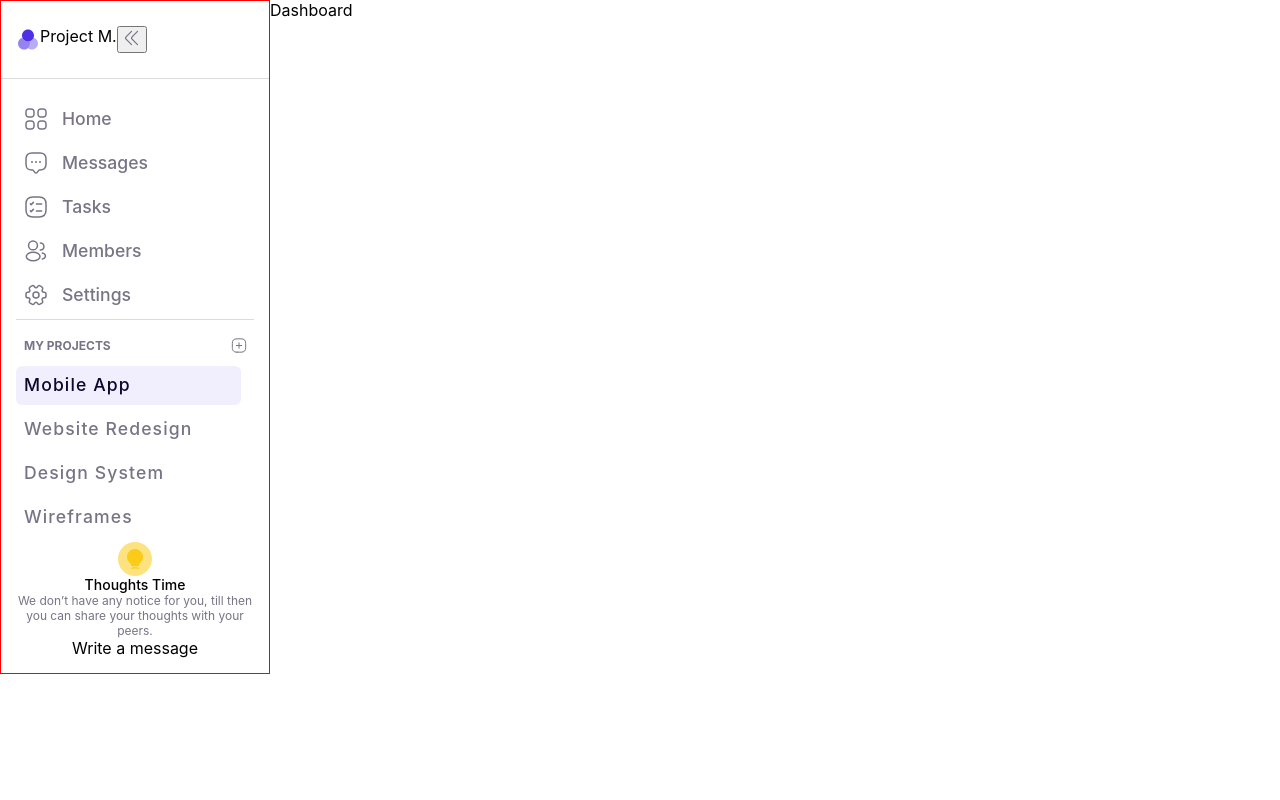
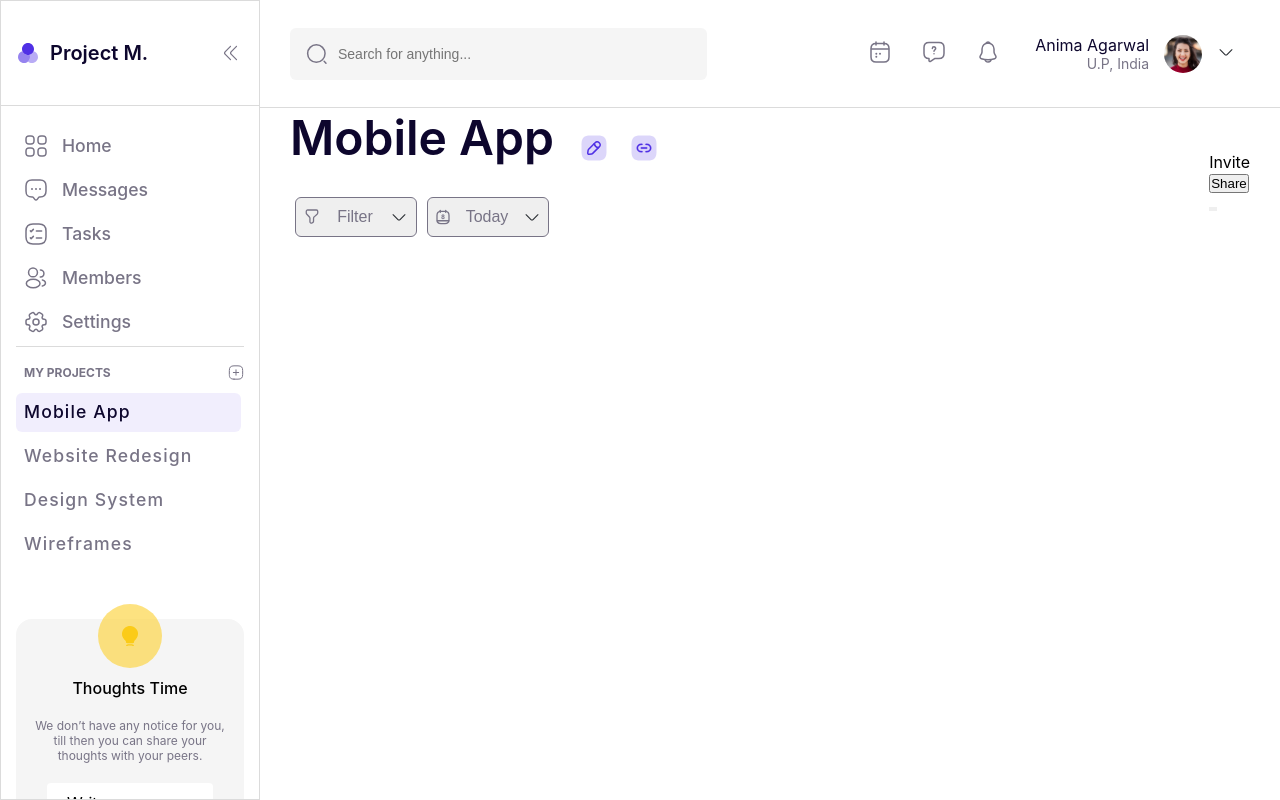
Before and after one commit to gokulkar879/mercor-frontend, a React (Create React App) app: page / in a window 1280 px wide. Built offline with nearby package versions, Linux system fonts and the light colour scheme.

Commit message:
some progress on the dasshboard part

```diff
--- a/src/App.css
+++ b/src/App.css
@@ -7,13 +7,17 @@
 /* App */
 .App {
   display: flex;
-
+  height: 100vh;
+  overflow-y: hidden;
 }
 
 /* Sidebar */
 .sidebar {
-  border: 1px solid red;
-  width: 270px;
+  border: 1px solid #DBDBDB;;
+  width: 260px;
+  overflow-x: hidden;
+  overflow-y: scroll;
+  transition: .3s;
 }
 
 .sidebar__center {
@@ -22,8 +26,30 @@
 
 .sidebar__header {
   display: flex;
-  padding: 25px 15px;
+  padding: 40px 15px;
   border-bottom: 1px solid #DBDBDB;
+}
+
+.sidebar__header > img {
+  margin-right: 10px;
+}
+
+.sidebar__header > p {
+  flex: 1;
+  color: #0D062D;
+  font-size: 20px;
+  font-style: normal;
+  font-weight: 600;
+  line-height: normal;
+}
+
+.sidebar__header > button {
+  display: flex;
+  align-items: center;
+  justify-content: center;
+  border: none;
+  outline: none;
+  background-color: transparent;
 }
 
 .sidebar__links {
@@ -50,21 +76,29 @@
   display: flex;
   flex-direction: column;
   align-items: center;
+  background-color: #F5F5F5;
+  border-radius: 16px;
+  height: 233px;
+  margin-top: 55px;
+  padding: 15px;
 }
 
 .sidebar__footer > img {
-  padding: 5px;
+  padding: 20px;
   border-radius: 50%;
   background-color: rgba(252, 214, 74, 0.70);;
+  transform: translate(0px, -30px);
 }
 
 #footer-1 {
   color: #000;
   text-align: center;
-  font-size: 14px;
+  font-size: 16px;
   font-style: normal;
   font-weight: 500;
   line-height: normal;
+  margin-top: -20px;
+  margin-bottom: 20px;
 }
 #footer-2 {
   color: #787486;
@@ -73,7 +107,27 @@
   font-style: normal;
   font-weight: 400;
   line-height: normal;
+  margin-bottom: 20px;
 }
 #footer-3 {
+  width: 166px;
+  height: 40px;
+  border-radius: 4px;
+  background: #FFF;
+  background-color: #FFFFFF;
+  display: flex;
+  justify-content: center;
+  align-items: center;
+}
 
+/* Dashboard */
+.dashboard {
+  flex: 1;
 }
+
+.dashboard__center {
+  display: flex;
+  align-items: center;
+  justify-content: space-between;
+  padding: 0 30px;
+}
--- a/src/components/Dashboard.js
+++ b/src/components/Dashboard.js
@@ -1,8 +1,17 @@
 import React from 'react';
+import Navbar from './Navbar';
+import MobileApp from '../utilComponents/MobileApp';
+import Share from '../utilComponents/Share';
 
 function Dashboard() {
   return (
-    <div className='dashboard'>Dashboard</div>
+    <div className='dashboard'>
+      <Navbar />
+      <div className='dashboard__center'>
+        <MobileApp />
+        <Share />
+      </div>
+    </div>
   )
 }
 
--- /dev/null
+++ b/src/components/Navbar.css
@@ -0,0 +1,78 @@
+.navbar {
+   padding: 27.5px 30px;
+   border-bottom: 1px solid #DBDBDB;
+   display: flex;
+   align-items: center;
+}
+
+.navbar__form {
+   flex: 1;
+}
+
+.navbar__form > label {
+    width: 417px;
+    padding: 15px;
+    flex-shrink: 0;
+    border-radius: 6px;
+    background: #F5F5F5;
+    display: flex;
+    align-items: center;
+}
+
+.navbar__form > label > input {
+    background-color: transparent;
+    outline: none;
+    border: none;
+    color: #787486;
+    font-size: 14px;
+    font-style: normal;
+    font-weight: 400;
+    line-height: normal;
+    margin-left: 10px;
+}
+
+.navbar__buttons {
+    display: flex;
+    align-items: center;
+    margin-right: 20px;
+}
+
+.navbar__buttons > button {
+    border: none;
+    outline: none;
+    background-color: transparent;
+    margin: 0 15px;
+}
+
+.navbar__profile {
+   display: flex;
+}
+
+.profile__info {
+    margin-right: 15px;
+}
+
+.profile__info > p:nth-child(1){
+    color: #0D062D;
+    text-align: right;
+    font-size: 16px;
+    font-style: normal;
+    font-weight: 400;
+    line-height: normal;
+}
+
+.profile__info > p:nth-child(2) {
+    color: #787486;
+    text-align: right;
+    font-size: 14px;
+    font-style: normal;
+    font-weight: 400;
+    line-height: normal;
+}
+
+.navbar__profile > button {
+    border: none;
+    outline: none;
+    background-color: transparent;
+    margin: 0 15px;
+}
--- /dev/null
+++ b/src/components/Navbar.js
@@ -0,0 +1,44 @@
+import React from 'react';
+import './Navbar.css';
+import calendar2 from "../assets/icons/calendar-2.svg";
+import messagequestion from "../assets/icons/message-question.svg";
+import notification from "../assets/icons/notification.svg";
+import arrowdown from "../assets/icons/arrow-down.svg";
+import maskgrp from "../assets/images/Mask Group.svg";
+import searchnormal from "../assets/icons/search-normal.svg";
+
+function Navbar() {
+  return (
+    <div className='navbar'>
+        <form className='navbar__form'>
+            <label>
+                <img src={searchnormal}></img>
+                <input placeholder='Search for anything...'></input>
+            </label>
+        </form>
+        <div className='navbar__buttons'>
+            <button>
+                <img src={calendar2}></img>
+            </button>
+            <button>
+                <img src={messagequestion}></img>
+            </button>
+            <button>
+                <img src={notification}></img>
+            </button>
+        </div>
+        <div className='navbar__profile'>
+            <div className='profile__info'>
+                <p>Anima Agarwal</p>
+                <p>U.P, India</p>
+            </div>
+            <img src={maskgrp}></img>
+            <button>
+                <img src={arrowdown}></img>
+            </button>
+        </div>
+    </div>
+  )
+}
+
+export default Navbar
--- a/src/components/Sidebar.js
+++ b/src/components/Sidebar.js
@@ -13,12 +13,18 @@ import lampon from "../assets/icons/lamp-on.svg";
 
 
 function Sidebar() {
+
+    const handleClick = ev => {
+        const sidebar = document.querySelector(".sidebar")
+        sidebar.style.width = "0px";
+    }
+
   return (
     <div className='sidebar'>
         <div className='sidebar__header'>
             <img src={group7}></img>
             <p>Project M.</p>
-            <button>
+            <button onClick={handleClick}>
                 <img src={group639}></img>
             </button>
         </div>
--- a/src/index.css
+++ b/src/index.css
@@ -11,3 +11,6 @@ code {
   font-family: source-code-pro, Menlo, Monaco, Consolas, 'Courier New',
     monospace;
 }
+::-webkit-scrollbar {
+  display: none;
+}
--- /dev/null
+++ b/src/utilComponents/MobileApp.css
@@ -0,0 +1,49 @@
+.mobileApp {
+
+}
+
+.mobileApp__header {
+    display: flex;
+    align-items: center;
+    margin-bottom: 30px;
+}
+
+.mobileApp__header > p {
+    color: #0D062D;
+    font-size: 48px;
+    font-style: normal;
+    font-weight: 600;
+    line-height: normal;
+    text-transform: capitalize;
+    margin-right: 15px;
+}
+
+.mobileApp__header > img {
+    margin: 0 10px;
+    transform: translate(0, 10px);
+}
+
+.mobileApp__buttons {
+    display: flex;
+
+}
+
+.mobileApp__buttons > button{
+    display: flex;
+    align-items: center;
+    justify-content: space-around;
+    width: 122px;
+    height: 40px;
+    border-radius: 6px;
+    border: 1px solid #787486;
+    margin: 0 5px;
+}
+
+.mobileApp__buttons > button > p {
+    color: #787486;
+    font-size: 16px;
+    font-style: normal;
+    font-weight: 500;
+    line-height: normal;
+    text-transform: capitalize;
+}
--- /dev/null
+++ b/src/utilComponents/MobileApp.js
@@ -0,0 +1,33 @@
+import React from 'react';
+import "./MobileApp.css";
+import filter from "../assets/icons/filter.svg";
+import arrowdown from "../assets/icons/arrow-down.svg";
+import calendar from "../assets/icons/calendar.svg";
+import arrowsquareup from "../assets/icons/arrow-square-up.svg";
+import link from "../assets/icons/Group 626.svg";
+
+function MobileApp() {
+  return (
+    <div className='mobileApp'>
+        <div className='mobileApp__header'>
+            <p>Mobile App</p>
+            <img src={arrowsquareup}></img>
+            <img src={link}></img>
+        </div>
+        <div className='mobileApp__buttons'>
+            <button>
+                <img src={filter}></img>
+                <p>Filter</p>
+                <img src={arrowdown}></img>
+            </button>
+            <button>
+                <img src={calendar}></img>
+                <p>Today</p>
+                <img src={arrowdown}></img>
+            </button>
+        </div>
+    </div>
+  )
+}
+
+export default MobileApp
--- /dev/null
+++ b/src/utilComponents/Share.js
@@ -0,0 +1,26 @@
+import React from 'react';
+import "./Share.css";
+
+function Share() {
+  return (
+    <div className='share'>
+        <div className='share__header'>
+            <img></img>
+            <p>Invite</p>
+            <div className='share__image__container'>
+
+            </div>
+        </div>
+        <div className='share__footer'>
+            <button>
+                <p>Share</p>
+            </button>
+            <div></div>
+            <button></button>
+            <button></button>
+        </div>
+    </div>
+  )
+}
+
+export default Share
```
Also changed, not shown: src/utilComponents/Share.css (added).
